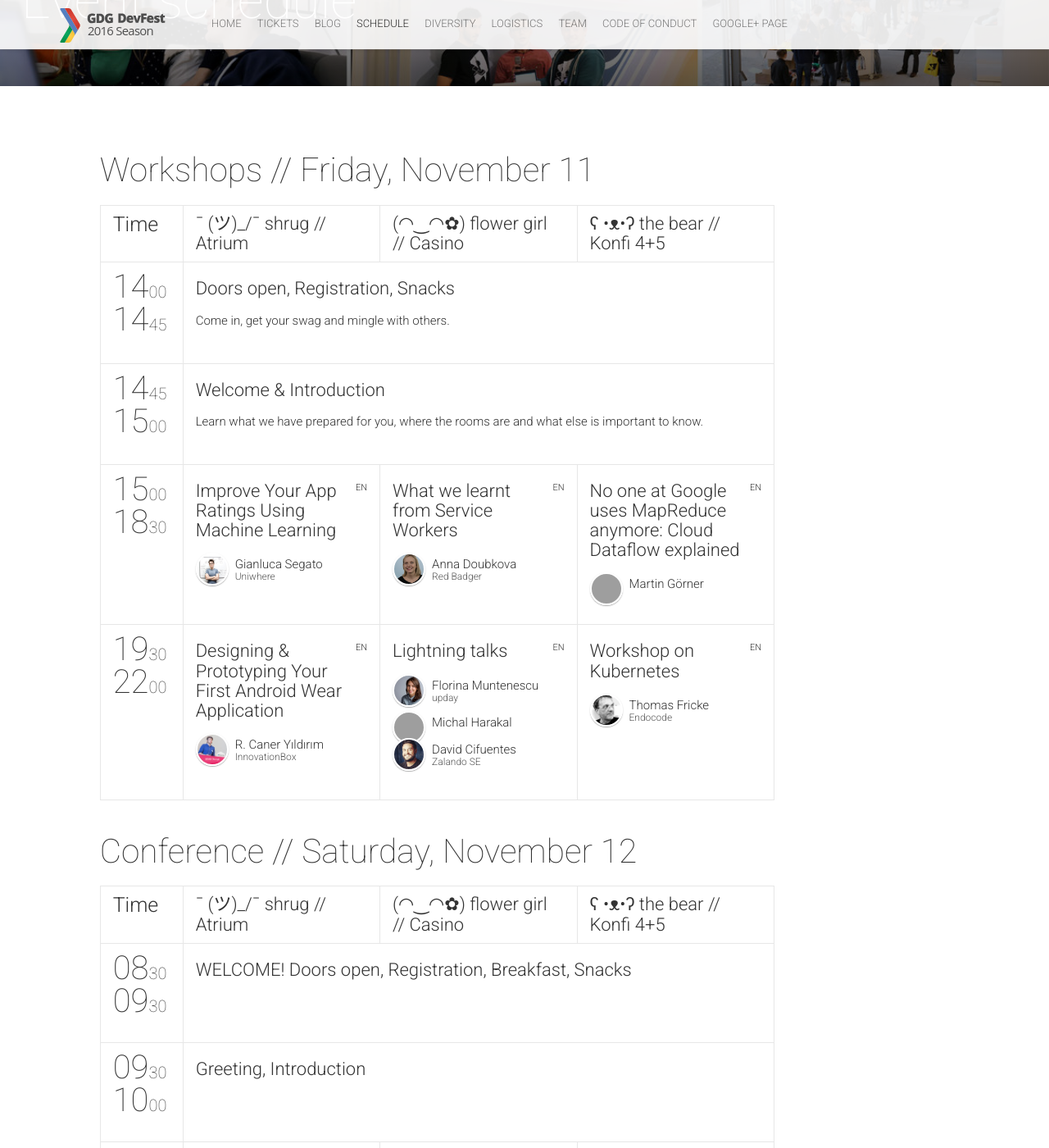
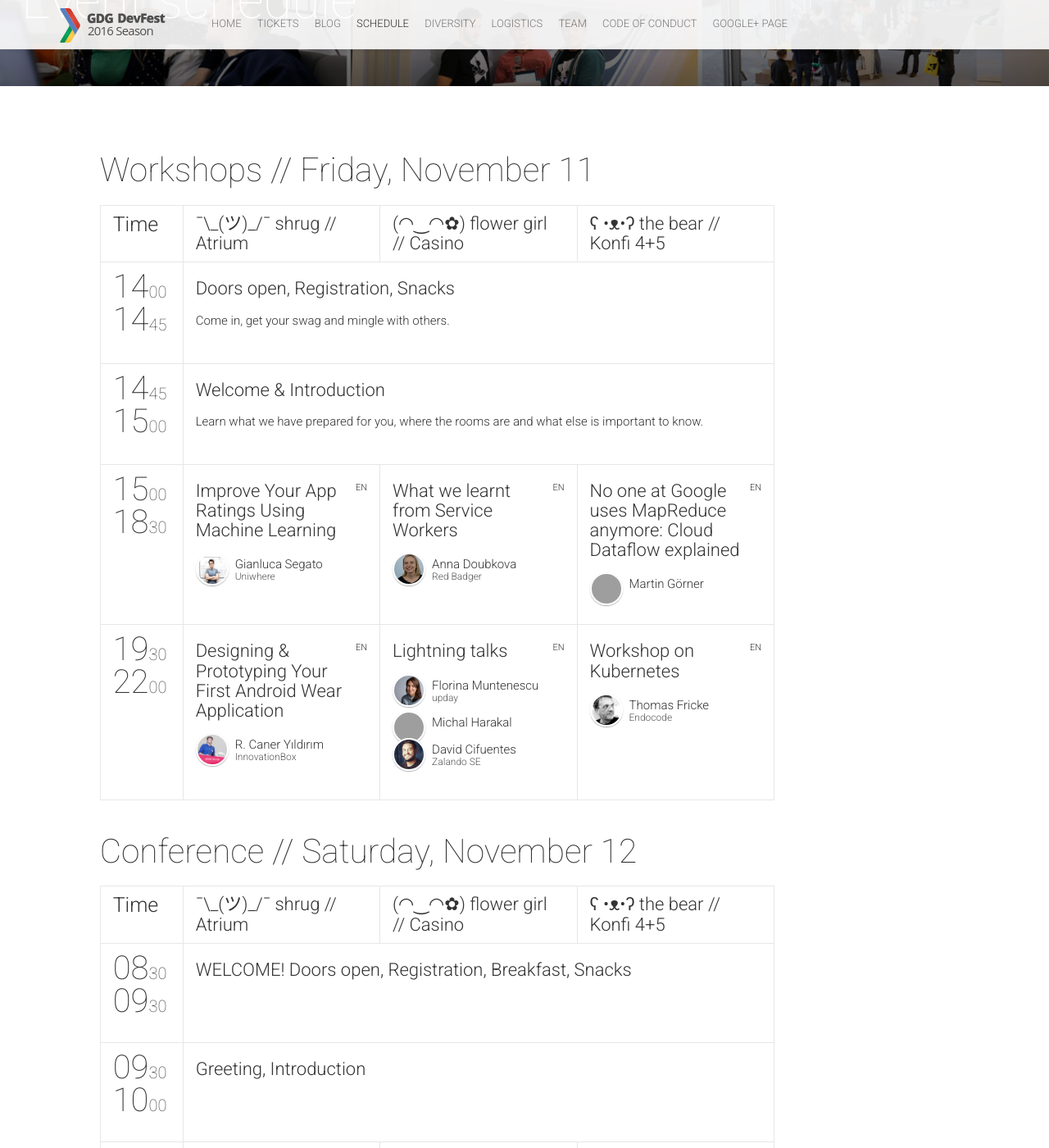
Before and after one commit to devfest-berlin/2016.devfest-berlin.de, a Jekyll site: the page built from schedule.html, in a window 1280 px wide and 1400 px high, scrolled down 302 px. Shown: the whole window at 82% size. Built offline with Jekyll 4.4.1, drawn with Linux system fonts in a browser that asks for light colours; nearby versions of some CDN libraries; comment, search, counter and statistics services are not loaded; grey boxes are pictures that could not be loaded.

Commit message:
Fix shrug track name

```diff
--- a/_data/schedule.yml
+++ b/_data/schedule.yml
@@ -2,7 +2,7 @@
   date: "2016-11-11"
   dateReadable: "Workshops // Friday, November 11"
   tracks:
-    - {title: "¯\_(ツ)_/¯ shrug // Atrium", color: "#99cc00"}
+    - {title: "¯\\_(ツ)_/¯ shrug // Atrium", color: "#99cc00"}
     - {title: "(◠‿◠✿) flower girl // Casino", color: "#ff8800"}
     - {title: "ʕ •ᴥ•ʔ the bear // Konfi 4+5", color: "#3366cc"}
   timeslots:
@@ -30,7 +30,7 @@
   date: "2016-11-12"
   dateReadable: "Conference // Saturday, November 12"
   tracks:
-    - {title: "¯\_(ツ)_/¯ shrug // Atrium", color: "#99cc00"}
+    - {title: "¯\\_(ツ)_/¯ shrug // Atrium", color: "#99cc00"}
     - {title: "(◠‿◠✿) flower girl // Casino", color: "#ff8800"}
     - {title: "ʕ •ᴥ•ʔ the bear // Konfi 4+5", color: "#3366cc"}
   timeslots:
```
